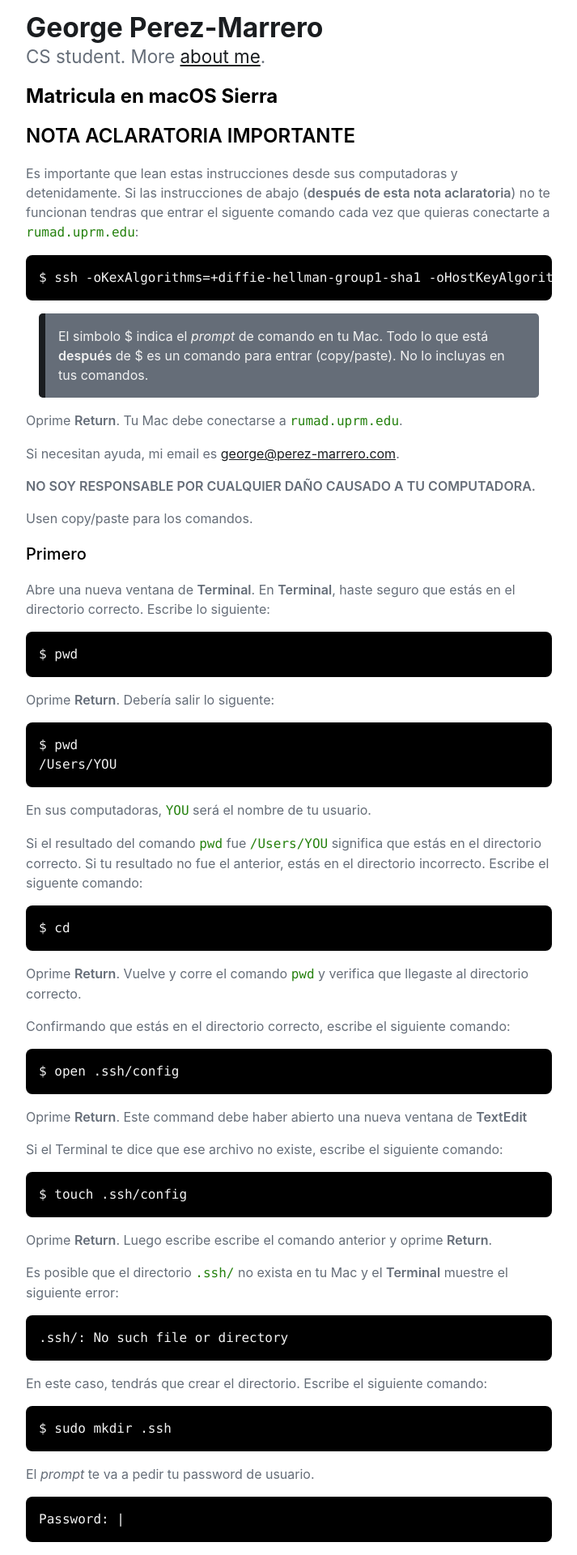
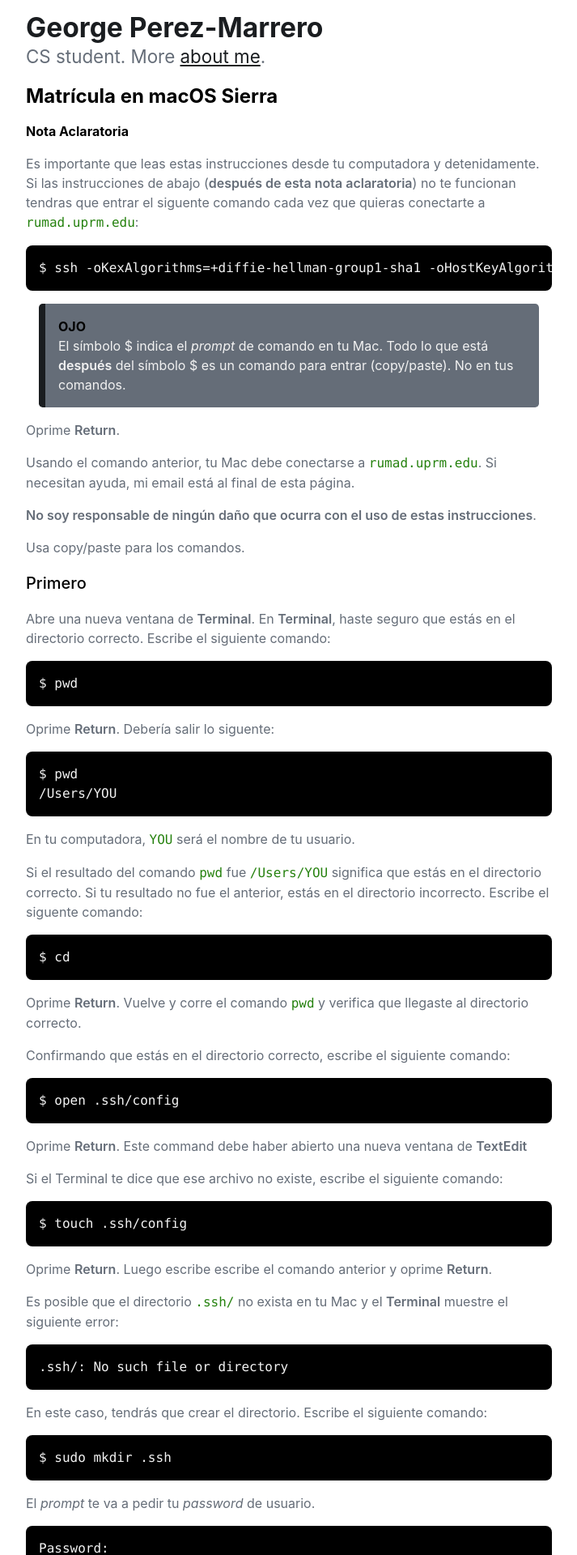
Before and after one commit to georgeperez/titanpointe.org, a Jekyll site: the page built from matricula.html, in a window 1280 px wide. Shown: the top 1920 px of the page at 81% size, without its empty margins (283-996 px from the left). Built offline with Jekyll 4.4.1, drawn with Linux system fonts in a browser that asks for light colours; some of the changed text lies outside the part shown.

Commit message:
Style change for h4 and update to matricula

```diff
--- a/css/main.scss
+++ b/css/main.scss
@@ -129,6 +129,11 @@ h3 {
     margin: 1em 0 1em
 }
 
+h4 {
+    font-size: 1em;
+    margin: 0
+}
+
 b,
 strong {
     font-weight: 600
--- a/matricula.html
+++ b/matricula.html
@@ -5,59 +5,59 @@ permalink: /matricula/
 ---
 
 <article>
-    <h1>Matricula en macOS Sierra</h1>
+    <h1>Matr&iacute;cula en macOS Sierra</h1>
 
-    <h2>NOTA ACLARATORIA IMPORTANTE</h2>
+    <h4>Nota Aclaratoria</h4>
 
-    <p>Es importante que lean estas instrucciones desde sus computadoras y detenidamente. Si las instrucciones de abajo (<b>después de esta nota aclaratoria</b>) no te funcionan tendras que entrar el siguente comando cada vez que quieras conectarte a <code>rumad.uprm.edu</code>:</p>
-    <pre>$ ssh -oKexAlgorithms=+diffie-hellman-group1-sha1 -oHostKeyAlgorithms=+ssh-dss estudiante@rumad.uprm.edu</pre>
-    <blockquote>El simbolo $ indica el <em>prompt</em> de comando en tu Mac. Todo lo que está <b>después</b> de $ es un comando para entrar (copy/paste). No lo incluyas en tus comandos.</blockquote>
-    <p>Oprime <b>Return</b>. Tu Mac debe conectarse a <code>rumad.uprm.edu</code>.</p>
-    <p>Si necesitan ayuda, mi email es <a href="mailto:{{ site.email | enconde_email }}">{{ site.email }}</a>.</p>
-    <p><b>NO SOY RESPONSABLE POR CUALQUIER DAÑO CAUSADO A TU COMPUTADORA.</b></p>
-    <p>Usen copy/paste para los comandos.</p>
+    <p>Es importante que leas estas instrucciones desde tu computadora y detenidamente. Si las instrucciones de abajo &#40;<b>despu&eacute;s de esta nota aclaratoria</b>&#41; no te funcionan tendras que entrar el siguente comando cada vez que quieras conectarte a <code>rumad.uprm.edu</code>:</p>
+    <pre>&#36; ssh -oKexAlgorithms=+diffie-hellman-group1-sha1 -oHostKeyAlgorithms=+ssh-dss estudiante@rumad.uprm.edu</pre>
+    <blockquote><h4>OJO</h4>El s&iacute;mbolo &#36; indica el <em>prompt</em> de comando en tu Mac. Todo lo que est&aacute; <b>despu&eacute;s</b> del s&iacute;mbolo &#36; es un comando para entrar (copy/paste). No en tus comandos.</blockquote>
+    <p>Oprime <b>Return</b>.</p>
+    <p>Usando el comando anterior, tu Mac debe conectarse a <code>rumad.uprm.edu</code>. Si necesitan ayuda, mi email est&aacute; al final de esta p&aacute;gina.</p>
+    <p><b>No soy responsable de ningún daño que ocurra con el uso de estas instrucciones</b>.</p>
+    <p>Usa copy/paste para los comandos.</p>
 
     <h3>Primero</h3>
-    <p>Abre una nueva ventana de <b>Terminal</b>. En <b>Terminal</b>, haste seguro que estás en el directorio correcto. Escribe lo siguiente: <pre>$ pwd</pre> Oprime <b>Return</b>. Debería salir lo siguente:</p>
-    <pre>$ pwd
+    <p>Abre una nueva ventana de <b>Terminal</b>. En <b>Terminal</b>, haste seguro que est&aacute;s en el directorio correcto. Escribe el siguiente comando: <pre>&#36; pwd</pre> Oprime <b>Return</b>. Debería salir lo siguente:</p>
+    <pre>&#36; pwd
 /Users/YOU
 </pre>
-    <p>En sus computadoras, <code>YOU</code> será el nombre de tu usuario.</p>
-    <p>Si el resultado del comando <code>pwd</code> fue <code>/Users/YOU</code> significa que estás en el directorio correcto. Si tu resultado no fue el anterior, estás en el directorio incorrecto. Escribe el siguente comando:<pre>$ cd</pre></p>
+    <p>En tu computadora, <code>YOU</code> ser&aacute; el nombre de tu usuario.</p>
+    <p>Si el resultado del comando <code>pwd</code> fue <code>/Users/YOU</code> significa que est&aacute;s en el directorio correcto. Si tu resultado no fue el anterior, est&aacute;s en el directorio incorrecto. Escribe el siguente comando:<pre>&#36; cd</pre></p>
     <p>Oprime <b>Return</b>. Vuelve y corre el comando <code>pwd</code> y verifica que llegaste al directorio correcto.</p>
-    <p>Confirmando que estás en el directorio correcto, escribe el siguiente comando: <pre>$ open .ssh/config</pre></p>
+    <p>Confirmando que est&aacute;s en el directorio correcto, escribe el siguiente comando: <pre>&#36; open .ssh/config</pre></p>
     <p>Oprime <b>Return</b>. Este command debe haber abierto una nueva ventana de <b>TextEdit</b></p>
-    <p>Si el Terminal te dice que ese archivo no existe, escribe el siguiente comando: <pre>$ touch .ssh/config</pre></p>
+    <p>Si el Terminal te dice que ese archivo no existe, escribe el siguiente comando: <pre>&#36; touch .ssh/config</pre></p>
     <p>Oprime <b>Return</b>. Luego escribe escribe el comando anterior y oprime <b>Return</b>.</p>
     <p>Es posible que el directorio <code>.ssh/</code> no exista en tu Mac y el <b>Terminal</b> muestre el siguiente error: <pre>.ssh/: No such file or directory</pre></p>
-    <p>En este caso, tendrás que crear el directorio. Escribe el siguiente comando: <pre>$ sudo mkdir .ssh</pre></p>
-    <p>El <em>prompt</em> te va a pedir tu password de usuario.</p>
-    <pre>Password: |</pre>
-    <p>El password no va aparecer en la pantalla como tal, pero si está funcionando. Cuando escribas el password oprime <b>Return</b>.</p>
+    <p>En este caso, tendr&aacute;s que crear el directorio. Escribe el siguiente comando: <pre>&#36; sudo mkdir .ssh</pre></p>
+    <p>El <em>prompt</em> te va a pedir tu <em>password</em> de usuario.</p>
+    <pre>Password:</pre>
+    <p>Escribe tu <em>password</em>. El <em>password</em> no va aparecer en la pantalla mientras escribes, pero <b>s&iacute;</b> lo est&aacute;s escribiendo. Cuando escribas el <em>password</em> oprime <b>Return</b>.</p>
     <p>Luego escribe estos comandos en orden:</p>
-    <pre>$ touch .ssh/config</pre>
+    <pre>&#36; touch .ssh/config</pre>
     <p>Oprime <b>Return</b>.</p>
-    <pre>$ open .ssh/config</pre>
-    <p>Oprime <b>Return</b> una vez más.</p>
+    <pre>&#36; open .ssh/config</pre>
+    <p>Oprime <b>Return</b> una vez m&aacute;s.</p>
 
     <h3>Segundo</h3>
-    <p>Tu Mac debe haber abierto una nueva ventana de <b>TextEdit</b> con el documento <code>config</code>. Para ti, este archivo debe de estar vacio.<p>
-    <p>En este documento <code>config</code>, copy/paste este bloque de texto al archivo:</p>
+    <p>Tu Mac debe haber abierto una nueva ventana de <b>TextEdit</b> con el documento <code>config</code>. Para ti, este archivo debe de estar vac&iacute;o.<p>
+    <p>En este documento <code>config</code>, copy/paste el siguiente bloque de texto en el archivo:</p>
     <pre>Host rumad.uprm.edu
       KexAlgorithms +diffie-hellman-group1-sha1
       HostKeyAlgorithms +ssh-dss</pre>
-    <p>Tu <code>config</code> debe verse como en el screenshot de abajo. Asegurate que luzca de la misma forma que en el screenshot.</p>
+    <p>Tu <code>config</code> debe lucir como el siguiente screenshot. Asegurate que luzca de la misma forma que el screenshot.</p>
     <a href="/assets/images/textedit.png"><img src="/assets/images/textedit.png"></a>
 
     <h3>Tercero</h3>
-    <p>Guarda tus cambios usando la combinación de teclado <code>Command+S</code> o navegando a File -> Save en <b>TextEdit</b>.</p>
-    <p>Conectate a <code>rumad.uprm.edu</code> usando el siguiente comando: <pre>$ ssh estudiante@rumad.uprm.edu</pre></p>
-    <p>Oprime <b>Return</b>. Si todo está funcionando bien, deberias ver el prompt para entrar el <em>password</em> de <code>estudiante</code>. Oprime <b>Return</b> ya que <code>estudiante</code> no tiene <em>password</em>.</p>
+    <p>Guarda tus cambios usando la combinaci&oacute;n de teclado <code>Command&#43;S</code> o navegando a File -> Save en <b>TextEdit</b>.</p>
+    <p>Conectate a <code>rumad.uprm.edu</code> usando el siguiente comando: <pre>&#36; ssh estudiante@rumad.uprm.edu</pre></p>
+    <p>Oprime <b>Return</b>. Si todo est&aacute; funcionando bien, deberias ver el prompt para entrar el <em>password</em> de <code>estudiante</code>. Oprime <b>Return</b> ya que <code>estudiante</code> no tiene <em>password</em>.</p>
     <a href="/assets/images/login.png"><img src="/assets/images/login.png"></a>
 
     <h3>Cuarto</h3>
-    <p>¡ÉXITO! Si seguistes las instrucciones correctamente, tu <b>Terminal</b> mostrará el menu del <b>Sistema Estudiantil Colegial</b>.</p>
+    <p>&iexcl;&Eacute;XITO&#33; Si seguistes las instrucciones correctamente, tu <b>Terminal</b> mostrar&aacute; el menu del <b>Sistema Estudiantil Colegial</b>.</p>
     <a href="/assets/images/end.png"><img src="/assets/images/end.png"></a>
 
-    <p>Por favor enviar cualquier pregunta o recomendación a <a href="mailto:{{ site.email | enconde_email }}">{{ site.email }}</a>.</p>
+    <p>Por favor envia cualquier pregunta o recomendaci&oacute;n a <a href="mailto:{{ site.email | enconde_email }}">{{ site.email }}</a>.</p>
 </article>
```
